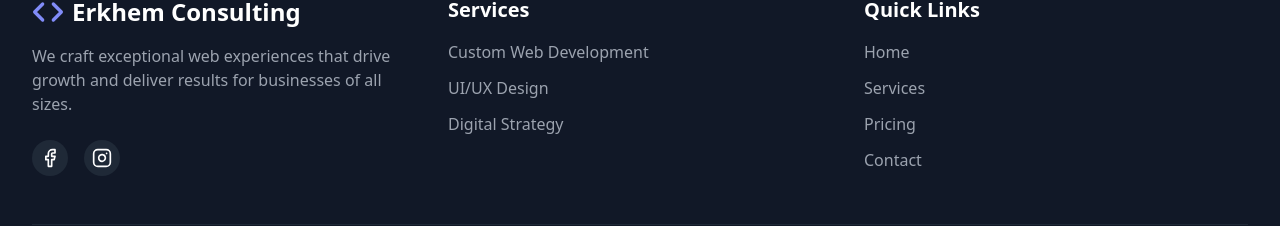
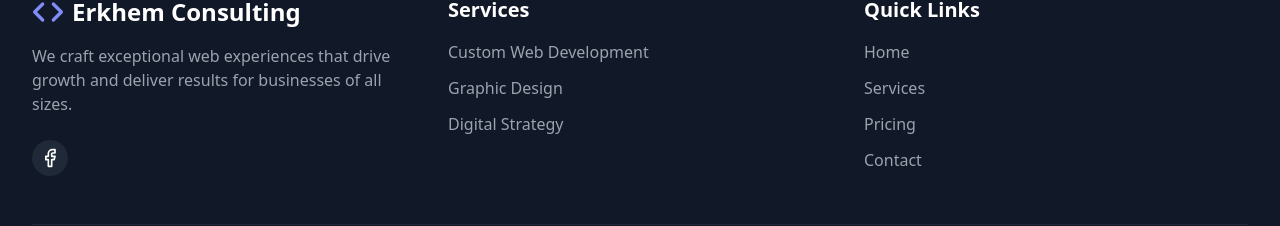
Before and after one commit to erkhemtugsB/erkhem-consulting-bolt, a React (Vite) app: page / in a window 1280 px wide. Shown: the part 3132-3358 px from the top of the page. Built offline with nearby package versions, Linux system fonts and the light colour scheme.

Commit message:
added fb link

```diff
--- a/src/components/Footer.tsx
+++ b/src/components/Footer.tsx
@@ -18,12 +18,12 @@ const Footer = () => {
               {/* <a href="#" className="bg-gray-800 p-2 rounded-full hover:bg-navy-600 transition-colors">
                 <Twitter className="h-5 w-5" />
               </a> */}
-              <a href="#" className="bg-gray-800 p-2 rounded-full hover:bg-navy-600 transition-colors">
+              <a href="https://www.facebook.com/telmuun.narankhuu.1" className="bg-gray-800 p-2 rounded-full hover:bg-navy-600 transition-colors">
                 <Facebook className="h-5 w-5" />
               </a>
-              <a href="#" className="bg-gray-800 p-2 rounded-full hover:bg-navy-600 transition-colors">
+              {/* <a href="#" className="bg-gray-800 p-2 rounded-full hover:bg-navy-600 transition-colors">
                 <Instagram className="h-5 w-5" />
-              </a>
+              </a> */}
               {/* <a href="#" className="bg-gray-800 p-2 rounded-full hover:bg-navy-600 transition-colors">
                 <Linkedin className="h-5 w-5" />
               </a> */}
@@ -34,7 +34,7 @@ const Footer = () => {
             <h3 className="text-xl font-semibold mb-4">Services</h3>
             <ul className="space-y-3">
               <li><a href="#" className="text-gray-400 hover:text-navy-400 transition-colors">Custom Web Development</a></li>
-              <li><a href="#" className="text-gray-400 hover:text-navy-400 transition-colors">UI/UX Design</a></li>
+              <li><a href="#" className="text-gray-400 hover:text-navy-400 transition-colors">Graphic Design</a></li>
               {/* <li><a href="#" className="text-gray-400 hover:text-navy-400 transition-colors">E-commerce Solutions</a></li> */}
               <li><a href="#" className="text-gray-400 hover:text-navy-400 transition-colors">Digital Strategy</a></li>
               {/* <li><a href="#" className="text-gray-400 hover:text-navy-400 transition-colors">SEO Optimization</a></li> */}
--- a/src/components/Services.tsx
+++ b/src/components/Services.tsx
@@ -13,7 +13,7 @@ const services = [
   },
   {
     icon: <Layout className="h-8 w-8 text-indigo-600" />,
-    title: 'UI/UX Design',
+    title: 'Graphic Design',
     description: 'User-centered design focused on creating intuitive and engaging digital experiences.'
   },
   // {
```
